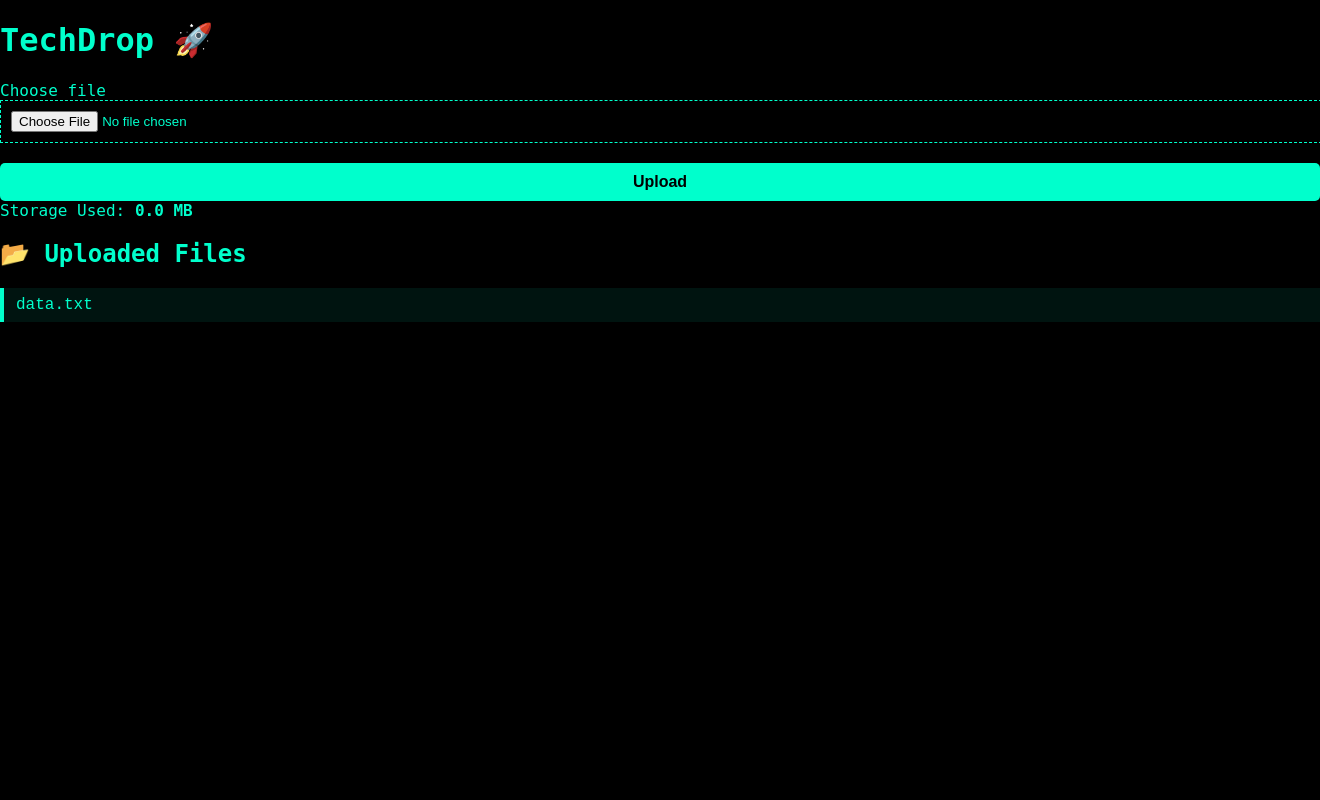
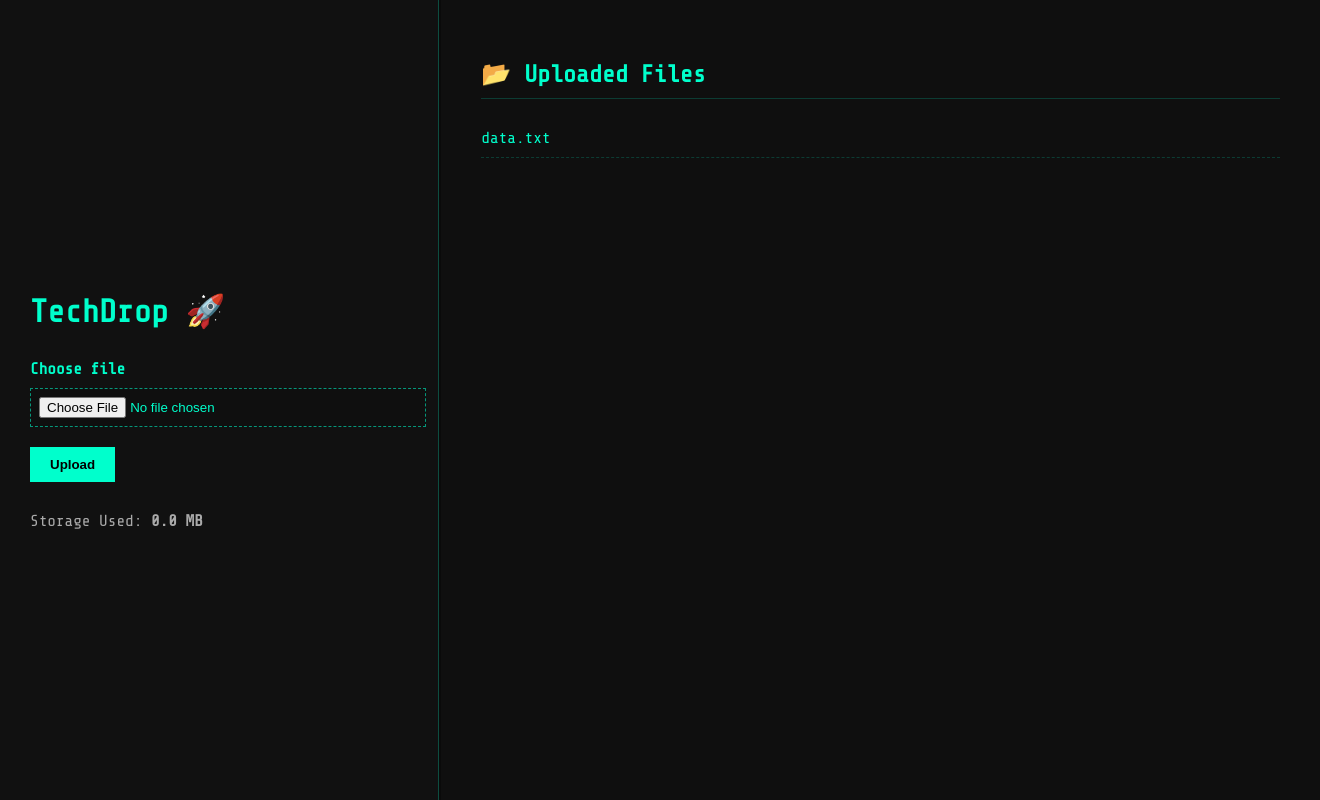
Before and after one commit to Amber100023r44/flask-file-share, a Flask app: page / in a window 1320 px wide; the page is wider, and only the part inside the window is pictured. Run offline with Flask 3, Linux system fonts and the light colour scheme.

Commit message:
Update style.css

```diff
--- a/static/style.css
+++ b/static/style.css
@@ -1,142 +1,105 @@
 body {
   margin: 0;
-  padding: 0;
-  font-family: 'Orbitron', monospace;
-  background-color: #000;
+  font-family: 'Share Tech Mono', monospace;
+  background-color: #0a0a0a;
   color: #00ffcc;
-  overflow-x: hidden;
-  position: relative;
 }
 
-header {
-  text-align: center;
-  margin-top: 40px;
+.grid-container {
+  display: grid;
+  grid-template-columns: 1fr 2fr;
+  height: 100vh;
+  gap: 2px;
 }
 
-.logo {
-  font-size: 3rem;
-  color: #00ffcc;
-  text-shadow: 0 0 10px #00ffcc, 0 0 20px #007777;
-  position: relative;
+/* Upload Panel */
+.upload-panel {
+  background: #111;
+  padding: 40px 30px;
+  display: flex;
+  flex-direction: column;
+  justify-content: center;
+  border-right: 1px solid #00ffcc40;
 }
 
-.glitch {
-  animation: glitch 1s infinite;
-  color: #ff00cc;
+.upload-panel .title {
+  font-size: 2em;
+  color: #00ffcc;
+  margin-bottom: 30px;
 }
 
-.tagline {
-  font-size: 1rem;
-  color: #007777;
-  margin-top: -10px;
-  letter-spacing: 2px;
+.upload-form label {
+  display: block;
+  margin-bottom: 10px;
+  color: #00ffcc;
+  font-weight: bold;
 }
 
-@keyframes glitch {
-  0% { opacity: 1; transform: translate(0); }
-  20% { opacity: 0.8; transform: translate(-2px, 1px); }
-  40% { opacity: 1; transform: translate(2px, -1px); }
-  60% { opacity: 0.9; transform: translate(-1px, 1px); }
-  80% { opacity: 1; transform: translate(1px, -1px); }
-  100% { opacity: 1; transform: translate(0); }
+.upload-form input[type="file"] {
+  margin-bottom: 20px;
+  background: #0f0f0f;
+  color: #00ffcc;
+  border: 1px dashed #00ffcc90;
+  padding: 8px;
+  width: 100%;
 }
 
-.main-grid {
-  display: flex;
-  justify-content: space-around;
-  align-items: flex-start;
-  margin-top: 50px;
-  padding: 0 30px;
-  gap: 40px;
-  flex-wrap: wrap;
+.upload-form button {
+  background-color: #00ffcc;
+  border: none;
+  color: #000;
+  padding: 10px 20px;
+  font-weight: bold;
+  cursor: pointer;
+  transition: all 0.2s ease-in-out;
 }
 
-.upload-box, .uploaded-files {
-  background: rgba(0, 255, 204, 0.05);
-  border: 1px solid #00ffcc;
-  border-radius: 10px;
-  padding: 30px;
-  width: 400px;
-  box-shadow: 0 0 20px rgba(0, 255, 204, 0.2);
+.upload-form button:hover {
+  background-color: #00bfa6;
 }
 
-.upload-box h2, .uploaded-files h2 {
+.storage-info {
+  margin-top: 30px;
+  font-size: 1em;
+  color: #aaaaaa;
+}
+
+/* File List Panel */
+.file-list-panel {
+  background: #0f0f0f;
+  padding: 40px;
+  overflow-y: auto;
+}
+
+.file-list-panel h2 {
+  color: #00ffcc;
   margin-bottom: 20px;
-  font-size: 1.5rem;
-  border-bottom: 1px solid #00ffcc;
+  border-bottom: 1px solid #00ffcc30;
   padding-bottom: 10px;
 }
 
-input[type="file"] {
-  background: #000;
-  border: 1px dashed #00ffcc;
-  padding: 10px;
-  color: #00ffcc;
-  width: 100%;
-  margin-bottom: 20px;
+.file-list {
+  list-style: none;
+  padding: 0;
+  margin: 0;
 }
 
-button {
-  background-color: #00ffcc;
-  color: #000;
-  border: none;
-  padding: 10px 20px;
-  font-weight: bold;
-  font-size: 1rem;
-  cursor: pointer;
-  border-radius: 5px;
-  width: 100%;
-  transition: 0.3s ease;
+.file-list li {
+  padding: 10px 0;
+  border-bottom: 1px dashed #00ffcc30;
 }
 
-button:hover {
-  background-color: #000;
+.file-list li a {
   color: #00ffcc;
-  border: 1px solid #00ffcc;
+  text-decoration: none;
 }
 
-ul {
-  list-style: none;
-  padding-left: 0;
+.file-list li a:hover {
+  text-decoration: underline;
+  color: #00ffee;
 }
 
-li {
-  margin-bottom: 10px;
-  padding: 8px 12px;
-  background-color: rgba(0, 255, 204, 0.08);
-  border-left: 4px solid #00ffcc;
-  font-family: 'Courier New', Courier, monospace;
-  transition: 0.2s;
+.no-files {
+  color: #777;
+  font-style: italic;
 }
-
-li:hover {
-  background-color: rgba(0, 255, 204, 0.15);
-}
-
-a {
-  color: #00ffcc;
-  text-decoration: none;
-  word-break: break-all;
-}
-
-a:hover {
-  color: #ffffff;
-}
-
-/* Scanlines effect */
-.scanlines {
-  position: fixed;
-  top: 0;
-  left: 0;
-  height: 100%;
-  width: 100%;
-  background: repeating-linear-gradient(
-    to bottom,
-    rgba(0, 255, 204, 0.03),
-    rgba(0, 255, 204, 0.03) 1px,
-    transparent 1px,
-    transparent 3px
-  );
-  pointer-events: none;
-  z-index: 9999;
-}
```
